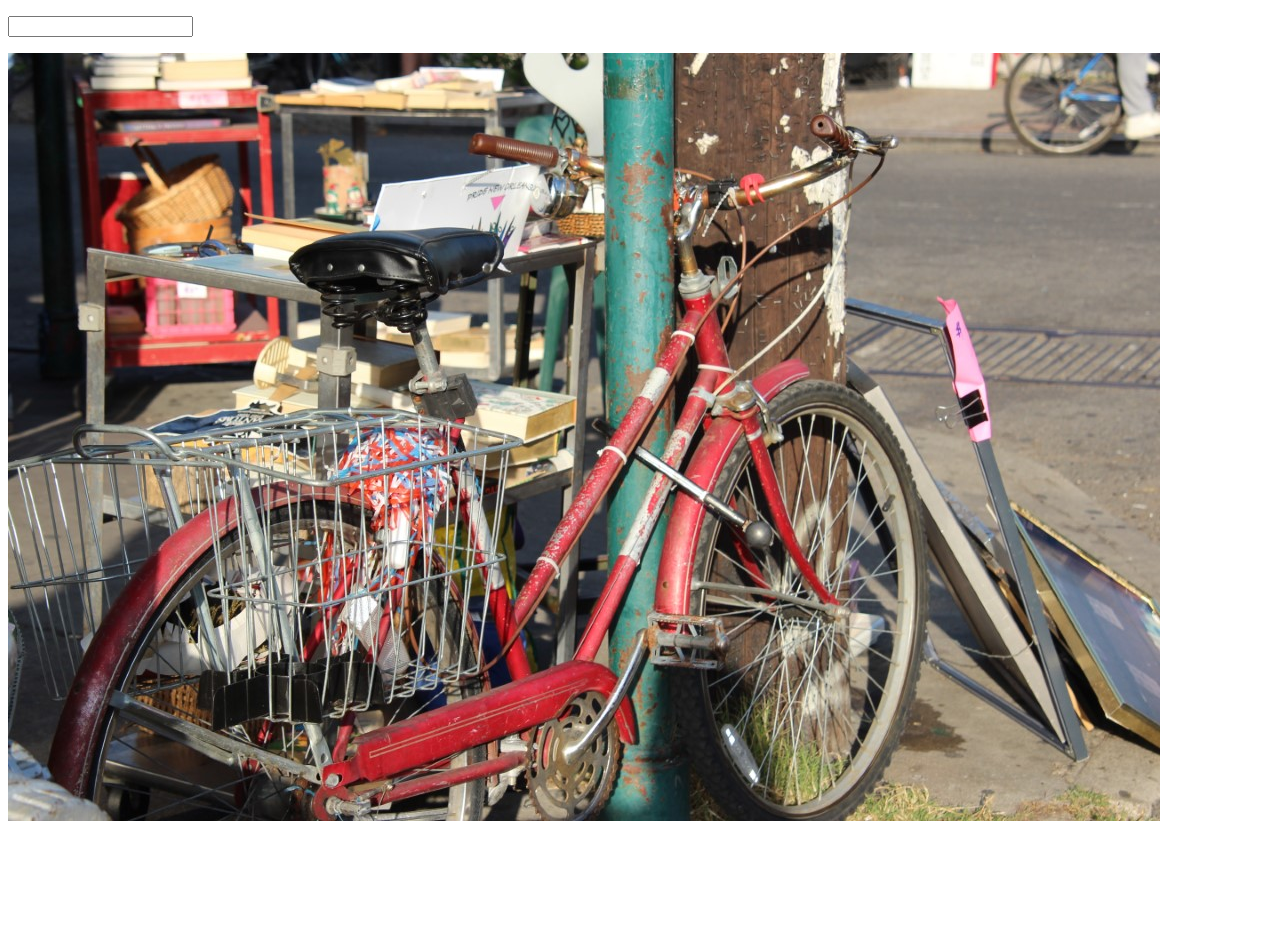
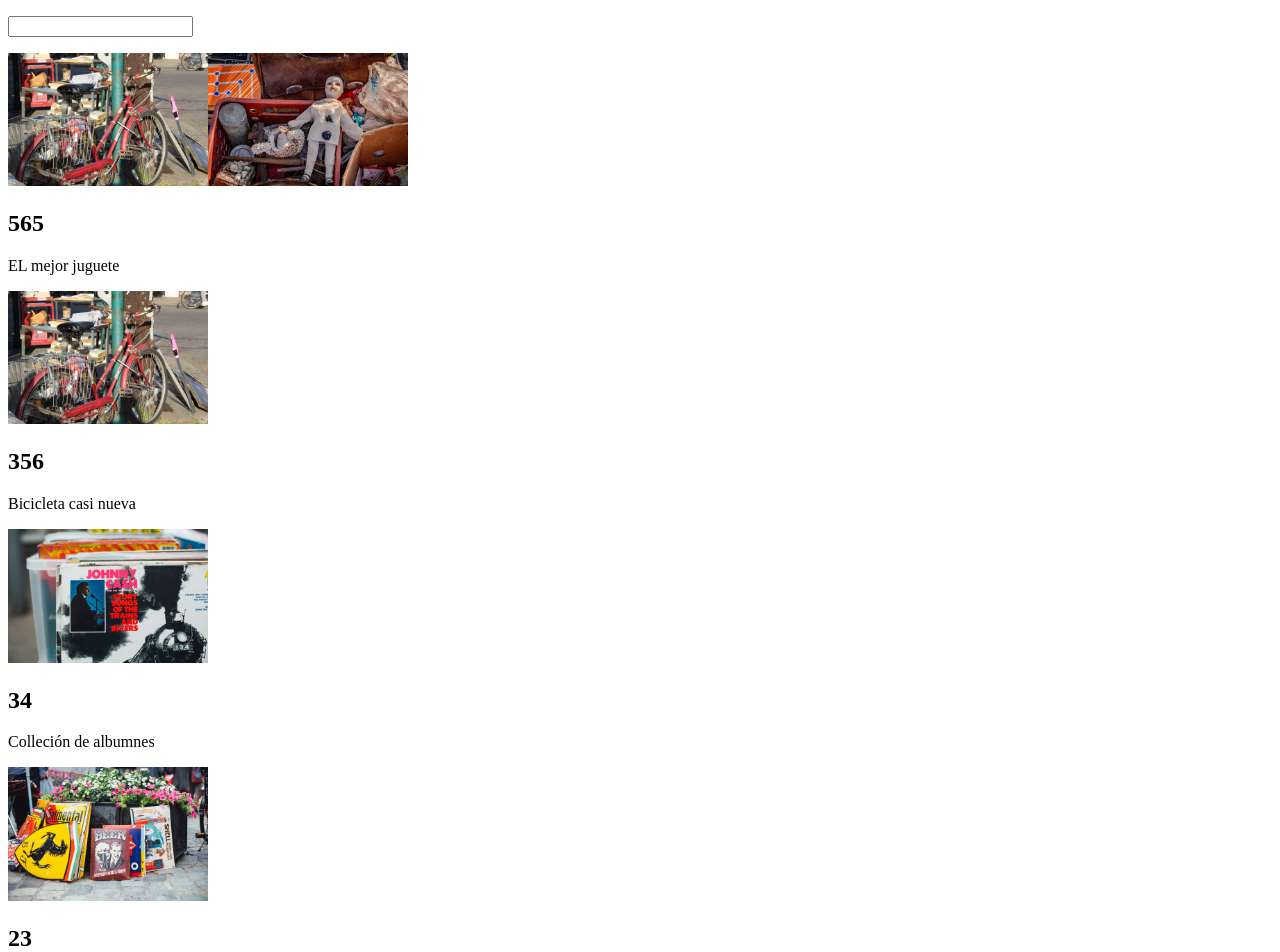
Before and after one commit to NousCode/my-store, an Angular app: page / in a window 1280 px wide. Shown: the top 952 px of the page. Before the commit the page ends 833 px from the top, so only its background shows below. Built offline with nearby package versions, Linux system fonts and the light colour scheme.

Commit message:
Implementing components.

```diff
--- a/src/app/app.component.html
+++ b/src/app/app.component.html
@@ -1,2 +1,4 @@
 <p><input type="text" [(ngModel)]="imgParent"/></p>
 <app-img (loaded)="onLoaded($event)" [img]="imgParent"></app-img>
+
+<app-product [product]="product" *ngFor="let product of products"></app-product>
--- a/src/app/app.component.ts
+++ b/src/app/app.component.ts
@@ -1,5 +1,5 @@
 import { Component } from '@angular/core';
-import { Product } from './product.model';
+import { Product } from './models/product.model';
 
 @Component({
   selector: 'app-root',
@@ -7,6 +7,32 @@ import { Product } from './product.model';
   styleUrls: ['./app.component.sass']
 })
 export class AppComponent {
+  products: Product[] = [
+    {
+      id: '1',
+      name: 'EL mejor juguete',
+      price: 565,
+      image: '../assets/images/toy.jpg'
+    },
+    {
+      id: '2',
+      name: 'Bicicleta casi nueva',
+      price: 356,
+      image: '../assets/images/bike.jpg'
+    },
+    {
+      id: '3',
+      name: 'Colleción de albumnes',
+      price: 34,
+      image: '../assets/images/album.jpg'
+    },
+    {
+      id: '4',
+      name: 'Mis libros',
+      price: 23,
+      image: '../assets/images/books.jpg'
+    },
+  ];;
   imgParent = '';
 
   onLoaded(img: string) {
--- a/src/app/app.module.ts
+++ b/src/app/app.module.ts
@@ -5,11 +5,13 @@ import { FormsModule } from '@angular/forms';
 import { AppRoutingModule } from './app-routing.module';
 import { AppComponent } from './app.component';
 import { ImgComponent } from './components/img/img.component';
+import { ProductComponent } from './components/product/product.component';
 
 @NgModule({
   declarations: [
     AppComponent,
-    ImgComponent
+    ImgComponent,
+    ProductComponent
   ],
   imports: [
     FormsModule,
--- a/src/app/components/img/img.component.html
+++ b/src/app/components/img/img.component.html
@@ -1,4 +1,4 @@
 <img [src]="img" (load)="imgLoad()" (error)="imgError()" width="200" alt="img" *ngIf="img; else elseImg">
 <ng-template #elseImg>
-  <img [src]="imageDefault" alt="img">
+  <img [src]="imageDefault" alt="img" width="200">
 </ng-template>
--- /dev/null
+++ b/src/app/components/product/product.component.html
@@ -0,0 +1,3 @@
+<img width="200" [src]="product.image" alt="">
+<h2>{{ product.price }}</h2>
+<p>{{ product.name }}</p>
--- /dev/null
+++ b/src/app/components/product/product.component.ts
@@ -0,0 +1,23 @@
+import { Component, OnInit, Input } from '@angular/core';
+import { Product } from '../../models/product.model';
+
+@Component({
+  selector: 'app-product',
+  templateUrl: './product.component.html',
+  styleUrls: ['./product.component.sass']
+})
+export class ProductComponent implements OnInit {
+
+  @Input() product: Product = {
+    id: '',
+    price: 0,
+    image: '',
+    name: ''
+  }
+
+  constructor() { }
+
+  ngOnInit(): void {
+  }
+
+}
--- a/src/app/product.model.ts
+++ b/src/app/models/product.model.ts
@@ -1,6 +1,6 @@
 export interface Product {
+  id: string;
   name: string;
   price: number;
   image: string;
-  category?: string;
 }
```
Also changed, not shown: src/app/components/product/product.component.sass (added), 1 other file (tests, documents, lock files or other folders).
